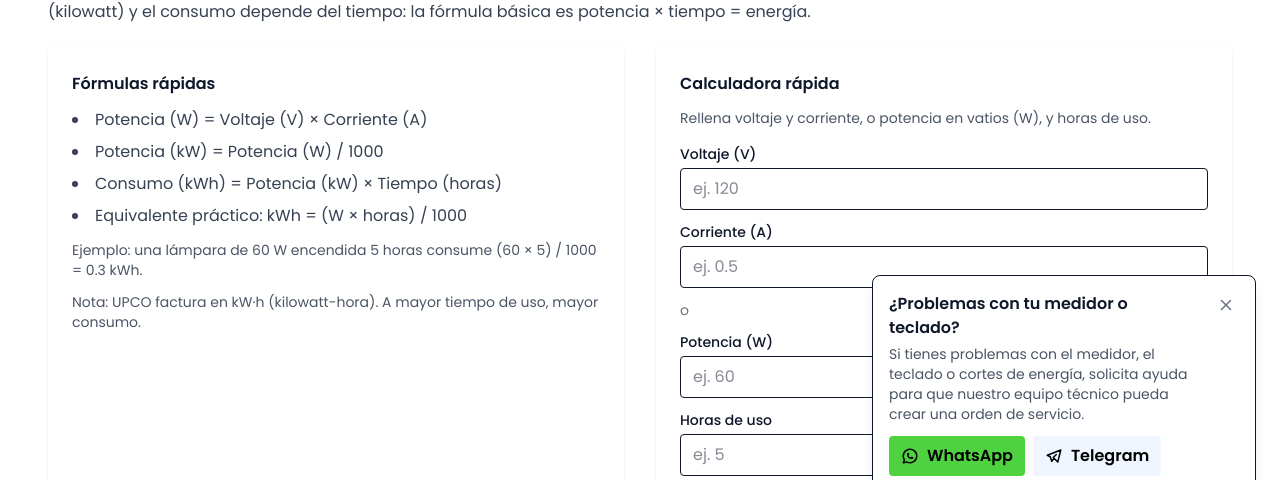
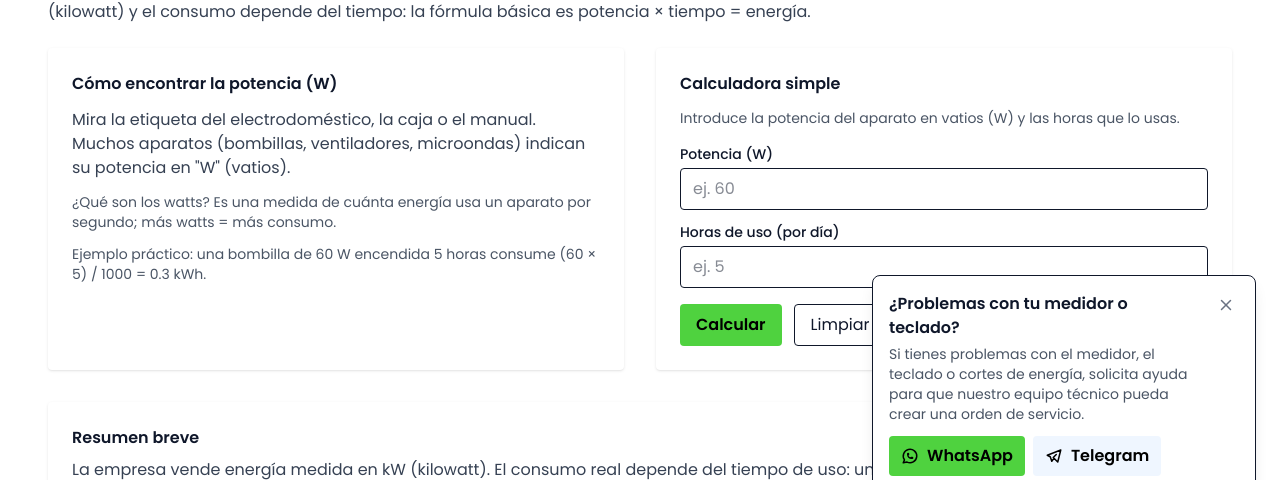
Before and after one commit to angeldev96/upco-react-website, a React (Vite) app: page /calculo-consumo in a window 1280 px wide. Shown: the part 283-763 px from the top of the page. Built offline with nearby package versions, Linux system fonts and the light colour scheme.

Commit message:
feat: simplify power calculation in CalculoConsumo and enhance user instructions for clarity

```diff
--- a/src/pages/CalculoConsumo.jsx
+++ b/src/pages/CalculoConsumo.jsx
@@ -3,31 +3,21 @@ import { LanguageContext } from '../contexts/LanguageContext'
 
 export default function CalculoConsumo() {
   const { lang } = useContext(LanguageContext)
-  const [voltage, setVoltage] = useState('')
-  const [current, setCurrent] = useState('')
   const [watts, setWatts] = useState('')
   const [hours, setHours] = useState('')
   const [result, setResult] = useState(null)
 
-  // Calculate power (W) from V and A if provided, else use watts input
+  // Compute kWh from watts and hours
   const compute = (e) => {
     e.preventDefault()
-    let powerW = 0
-    if (watts) {
-      powerW = parseFloat(watts)
-    } else if (voltage && current) {
-      powerW = parseFloat(voltage) * parseFloat(current)
-    }
-
+    const p = parseFloat(watts || 0)
     const h = parseFloat(hours || 0)
-    if (!powerW || !h) {
+    if (!p || !h) {
       setResult(null)
       return
     }
-
-    // kWh = (W * hours) / 1000
-    const kwh = (powerW * h) / 1000
-    setResult({ powerW, hours: h, kwh })
+    const kwh = (p * h) / 1000
+    setResult({ powerW: p, hours: h, kwh })
   }
 
   return (
@@ -40,46 +30,35 @@ export default function CalculoConsumo() {
 
         <section className="grid grid-cols-1 md:grid-cols-2 gap-8 mb-8">
           <div className="bg-white p-6 rounded shadow">
-            <h2 className="font-semibold mb-3">{lang === 'es' ? 'Fórmulas rápidas' : 'Quick formulas'}</h2>
-            <ul className="list-disc list-inside text-gray-700 space-y-2">
-              <li>{lang === 'es' ? 'Potencia (W) = Voltaje (V) × Corriente (A)' : 'Power (W) = Voltage (V) × Current (A)'}</li>
-              <li>{lang === 'es' ? 'Potencia (kW) = Potencia (W) / 1000' : 'Power (kW) = Power (W) / 1000'}</li>
-              <li>{lang === 'es' ? 'Consumo (kWh) = Potencia (kW) × Tiempo (horas)' : 'Consumption (kWh) = Power (kW) × Time (hours)'}</li>
-              <li>{lang === 'es' ? 'Equivalente práctico: kWh = (W × horas) / 1000' : 'Practical equivalent: kWh = (W × hours) / 1000'}</li>
-            </ul>
-            <p className="text-sm text-gray-600 mt-3">{lang === 'es' ? 'Ejemplo: una lámpara de 60 W encendida 5 horas consume (60 × 5) / 1000 = 0.3 kWh.' : 'Example: a 60 W lamp running for 5 hours consumes (60 × 5) / 1000 = 0.3 kWh.'}</p>
-            <p className="text-sm text-gray-600 mt-3">{lang === 'es' ? 'Nota: UPCO factura en kW·h (kilowatt-hora). A mayor tiempo de uso, mayor consumo.' : 'Note: UPCO bills in kWh (kilowatt-hour). The longer the use, the higher the consumption.'}</p>
+            <h2 className="font-semibold mb-3">{lang === 'es' ? 'Cómo encontrar la potencia (W)' : 'Where to find the power (W)'}</h2>
+            <p className="text-gray-700 mb-3">{lang === 'es'
+              ? 'Mira la etiqueta del electrodoméstico, la caja o el manual. Muchos aparatos (bombillas, ventiladores, microondas) indican su potencia en "W" (vatios).'
+              : 'Check the label on the device, the box or the manual. Many appliances (bulbs, fans, microwaves) show their power in "W" (watts).'}
+            </p>
+            <p className="text-sm text-gray-600">{lang === 'es' ? '¿Qué son los watts? Es una medida de cuánta energía usa un aparato por segundo; más watts = más consumo.' : 'What are watts? It measures how much power a device uses; more watts = more energy used.'}</p>
+            <p className="text-sm text-gray-600 mt-3">{lang === 'es' ? 'Ejemplo práctico: una bombilla de 60 W encendida 5 horas consume (60 × 5) / 1000 = 0.3 kWh.' : 'Practical example: a 60 W bulb on for 5 hours uses (60 × 5) / 1000 = 0.3 kWh.'}</p>
           </div>
 
           <form onSubmit={compute} className="bg-white p-6 rounded shadow">
 
-            <h2 className="font-semibold mb-3">{lang === 'es' ? 'Calculadora rápida' : 'Quick calculator'}</h2>
-            <p className="text-sm text-gray-600 mb-4">{lang === 'es' ? 'Rellena voltaje y corriente, o potencia en vatios (W), y horas de uso.' : 'Fill voltage and current, or power in watts (W), and hours of use.'}</p>
-
-            <label className="block text-sm font-medium">{lang === 'es' ? 'Voltaje (V)' : 'Voltage (V)'}</label>
-            <input value={voltage} onChange={(e) => setVoltage(e.target.value)} className="mt-1 mb-3 w-full border rounded px-3 py-2" placeholder={lang === 'es' ? 'ej. 120' : 'e.g. 120'} />
-
-            <label className="block text-sm font-medium">{lang === 'es' ? 'Corriente (A)' : 'Current (A)'}</label>
-            <input value={current} onChange={(e) => setCurrent(e.target.value)} className="mt-1 mb-3 w-full border rounded px-3 py-2" placeholder={lang === 'es' ? 'ej. 0.5' : 'e.g. 0.5'} />
-
-            <div className="text-sm text-gray-500 mb-3">{lang === 'es' ? 'o' : 'or'}</div>
+            <h2 className="font-semibold mb-3">{lang === 'es' ? 'Calculadora simple' : 'Simple calculator'}</h2>
+            <p className="text-sm text-gray-600 mb-4">{lang === 'es' ? 'Introduce la potencia del aparato en vatios (W) y las horas que lo usas.' : 'Enter the device power in watts (W) and the hours you use it.'}</p>
 
             <label className="block text-sm font-medium">{lang === 'es' ? 'Potencia (W)' : 'Power (W)'}</label>
             <input value={watts} onChange={(e) => setWatts(e.target.value)} className="mt-1 mb-3 w-full border rounded px-3 py-2" placeholder={lang === 'es' ? 'ej. 60' : 'e.g. 60'} />
 
-            <label className="block text-sm font-medium">{lang === 'es' ? 'Horas de uso' : 'Hours of use'}</label>
+            <label className="block text-sm font-medium">{lang === 'es' ? 'Horas de uso (por día)' : 'Hours of use (per day)'}</label>
             <input value={hours} onChange={(e) => setHours(e.target.value)} className="mt-1 mb-4 w-full border rounded px-3 py-2" placeholder={lang === 'es' ? 'ej. 5' : 'e.g. 5'} />
 
             <div className="flex gap-3">
               <button type="submit" className="bg-[#4fd23f] text-black px-4 py-2 rounded font-semibold">{lang === 'es' ? 'Calcular' : 'Calculate'}</button>
-              <button type="button" onClick={() => { setVoltage(''); setCurrent(''); setWatts(''); setHours(''); setResult(null) }} className="border px-4 py-2 rounded">{lang === 'es' ? 'Limpiar' : 'Clear'}</button>
+              <button type="button" onClick={() => { setWatts(''); setHours(''); setResult(null) }} className="border px-4 py-2 rounded">{lang === 'es' ? 'Limpiar' : 'Clear'}</button>
             </div>
 
             {result && (
               <div className="mt-6 bg-gray-50 p-4 rounded">
-                <div>{lang === 'es' ? 'Potencia calculada:' : 'Calculated power:'} <strong>{result.powerW} W</strong></div>
-                <div>{lang === 'es' ? 'Horas:' : 'Hours:'} <strong>{result.hours} h</strong></div>
-                <div className="mt-2">{lang === 'es' ? 'Consumo:' : 'Consumption:'} <strong>{result.kwh.toFixed(3)} kWh</strong></div>
+                <div>{lang === 'es' ? 'Consumo diario estimado:' : 'Estimated daily consumption:'} <strong>{result.kwh.toFixed(3)} kWh</strong></div>
+                <div className="mt-2 text-sm text-gray-600">{lang === 'es' ? 'Multiplica por la tarifa por kWh para estimar el coste.' : 'Multiply by your kWh rate to estimate cost.'}</div>
               </div>
             )}
           </form>
```
